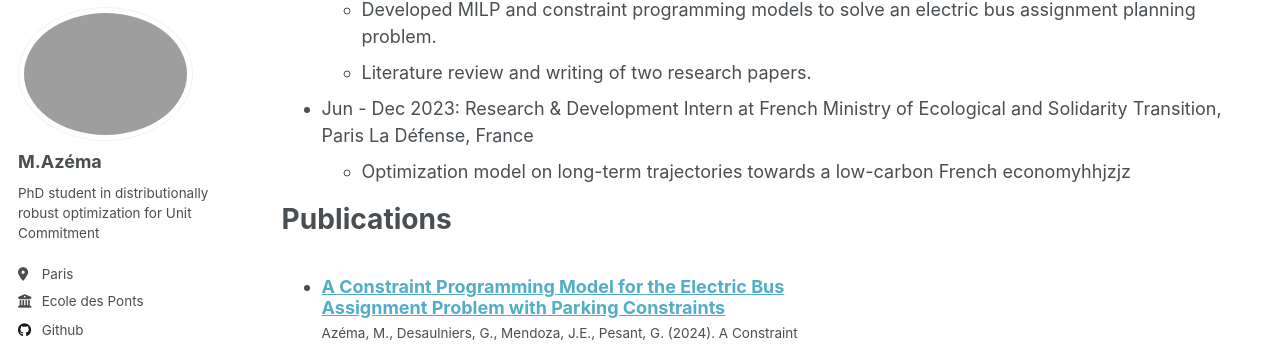
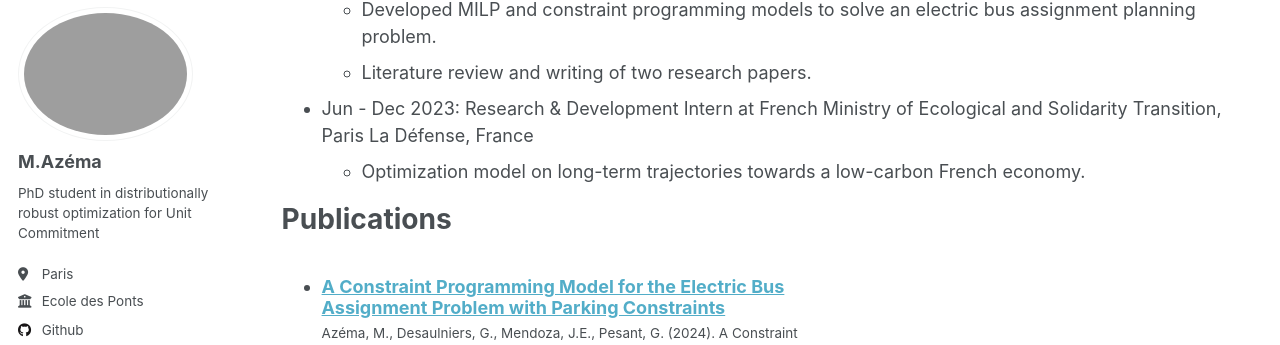
Before and after one commit to MathisAzema/mathisazema.github.io, a Jekyll site: the page built from _pages/cv.md, in a window 1280 px wide and 900 px high, scrolled down 418 px. Shown: the part 99-444 px from the top of the window. Built offline with Jekyll 4.4.1, drawn with Linux system fonts in a browser that asks for light colours.

Commit message:
correction

```diff
--- a/_pages/cv.md
+++ b/_pages/cv.md
@@ -27,7 +27,7 @@ assignment planning problem.
   * Literature review and writing of two research papers.
 
 * Jun - Dec 2023: Research & Development Intern at French Ministry of Ecological and Solidarity Transition, Paris La Défense, France
-  * Optimization model on long-term trajectories towards a low-carbon French economyhhjzjz
+  * Optimization model on long-term trajectories towards a low-carbon French economy.
 
 Publications
 ======
```
Also changed, not shown: _publications/2024-EBAP-PC-CP.md (+1 -1 lines).
